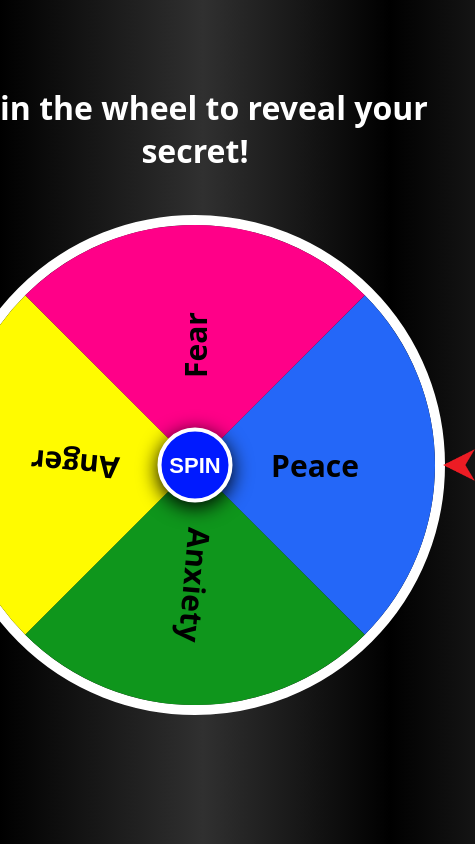
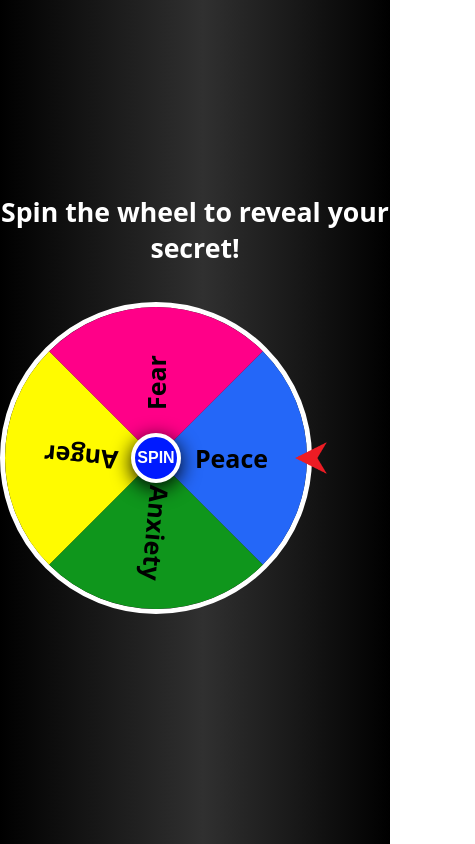
Before and after one commit to singd123/core-2-interaction, a plain HTML site: page studio/projects/01_stories-as-networks/index.html in a window 390 px wide. Shown: the whole page, 475 px wide, since content can reach past the window. Drawn offline with Linux system fonts and the light colour scheme; a web font is replaced by a local one.

Commit message:
bdhisfjnvk

```diff
--- a/studio/projects/01_stories-as-networks/style.css
+++ b/studio/projects/01_stories-as-networks/style.css
@@ -184,3 +184,33 @@ font-style: normal; /* Change 'Your Font 4' to the desired font for Anxiety */
   }
 
   /* Existing styles... */
+
+  @media only screen and (max-width: 600px) {
+    .mainbox {
+      width: 80vw;
+      height: 80vw;
+      font-size: 16pt;
+    }
+
+    .mainbox:after {
+      right: -15px;
+    }
+
+    h1 {
+        font-size: 20pt;
+    }
+
+    .box {
+      border: 5px solid #fff;
+    }
+
+    span b {
+      font-size: 25px;
+    }
+
+    .spin {
+      width: 50px;
+      height: 50px;
+      font-size: 16px;
+    }
+  }
```
Also changed, not shown: index.html (+1 -0 lines).
